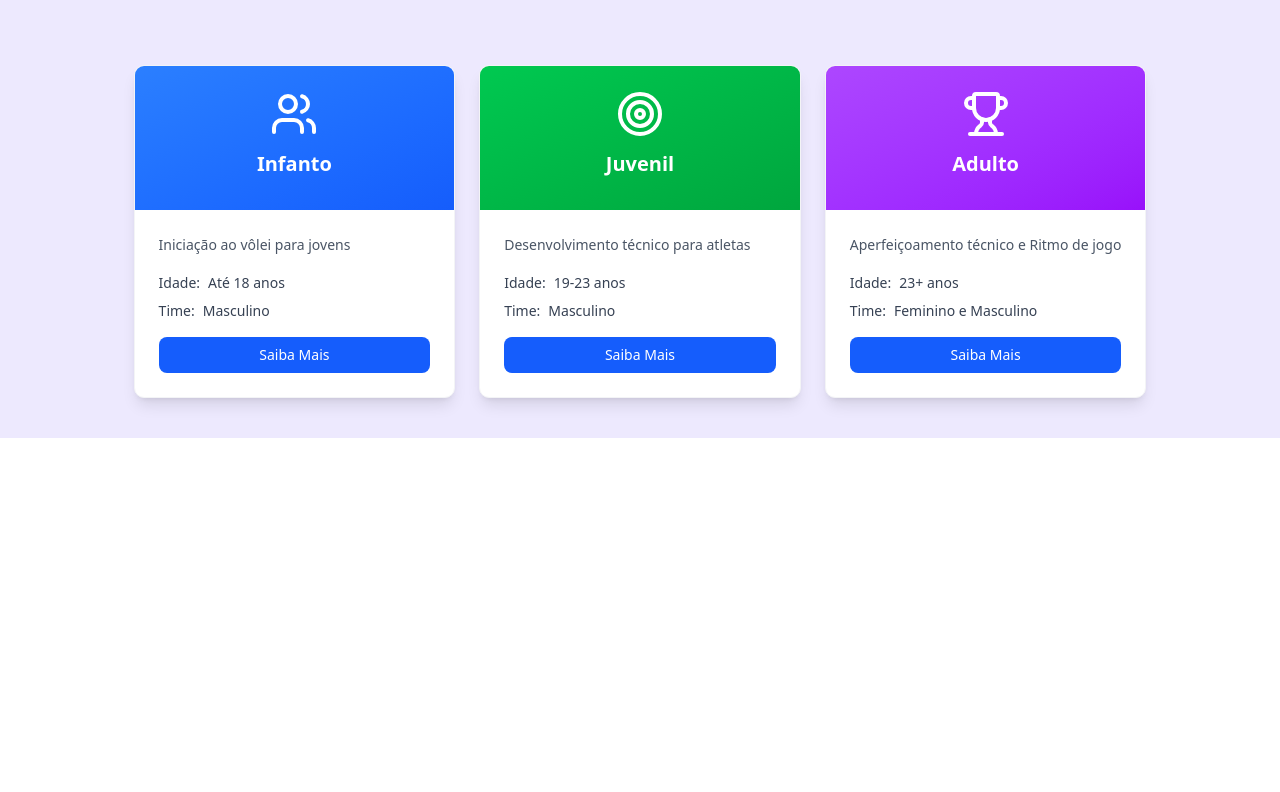
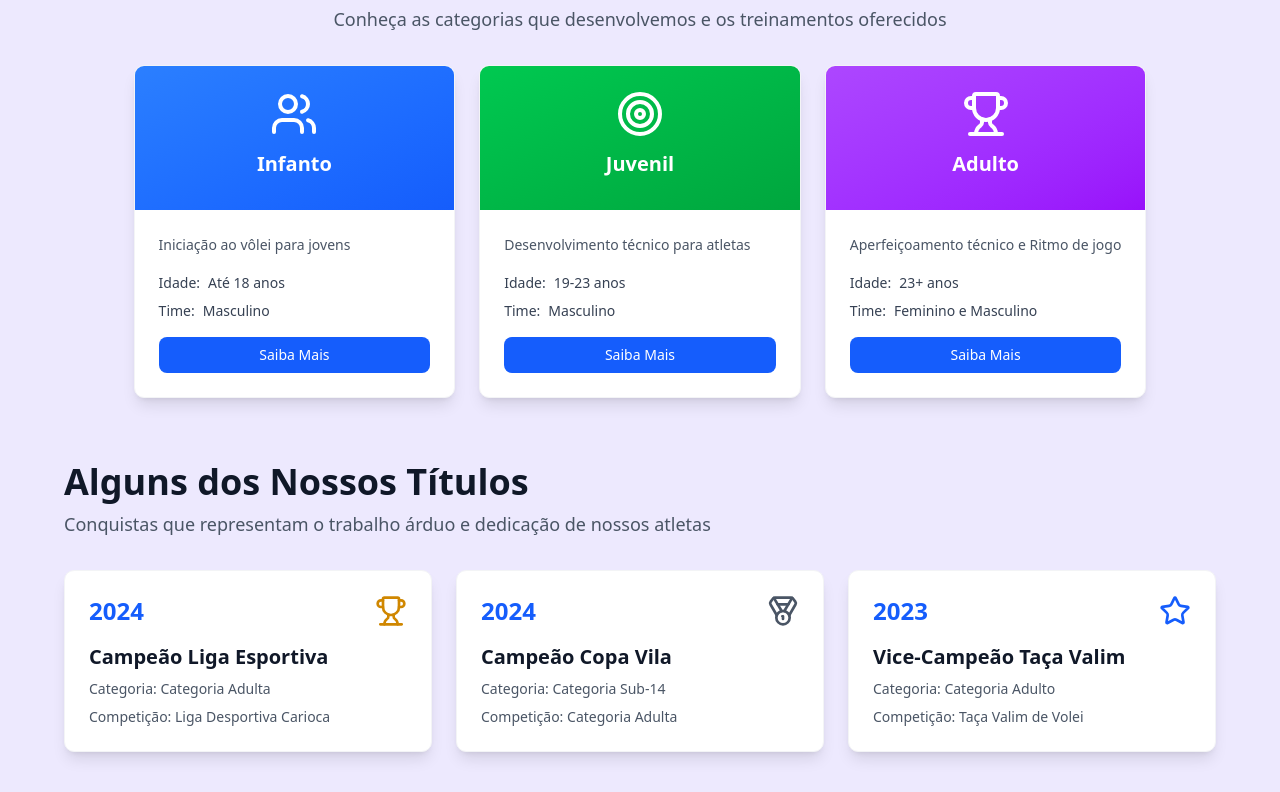
Before and after one commit to DaniloDevs/duques-volei, a Next.js app: page / in a window 1280 px wide. Shown: the part 2577-3369 px from the top of the page. Before the commit the page ends 3015 px from the top, so only its background shows below. Built offline with nearby package versions, Linux system fonts and the light colour scheme.

Commit message:
Feat: add titulo section

```diff
--- a/src/app/(home)/page.tsx
+++ b/src/app/(home)/page.tsx
@@ -3,8 +3,6 @@ import Hero from "@/components/hero";
 import Sobre from "@/components/sobre";
 import NossoTime from "@/components/nosso-time";
 import Titulos from "@/components/titulos";
-import Contato from "@/components/contato";
-import Footer from "@/components/footer";
 import Banner from "@/components/banner";
 
 export default function Home() {
@@ -13,15 +11,14 @@ export default function Home() {
       <Header />
       <Banner />
 
-      <main className="max-w-6xl mt-4 flex flex-col gap-12 items-center mb-10">
+      <main className="max-w-6xl mt-4 flex flex-col gap-16 items-center mb-10">
         <Hero />
         <Sobre />
-      <NossoTime />
-    {/* <Titulos />
-    <Contato />
+        <NossoTime />
+        <Titulos />
+        {/* <Contato />
     <Footer /> */}
       </main>
-
     </main>
   );
 }
--- a/src/components/nosso-time.tsx
+++ b/src/components/nosso-time.tsx
@@ -33,7 +33,7 @@ const categorias = [
 export default function NossoTime() {
    return (
       <section className="max-w-7xl mx-auto px-4 sm:px-6 lg:px-8">
-         <div className="text-center mb-16">
+         <div className="text-center mb-8">
             <h2 className="text-3xl md:text-4xl font-bold text-gray-900 mb-4">
                Nosso Time
             </h2>
--- a/src/components/titulos.tsx
+++ b/src/components/titulos.tsx
@@ -3,69 +3,42 @@ import { Trophy, Medal, Star } from "lucide-react"
 const titulos = [
    {
       id: 1,
-      ano: "2023",
-      titulo: "Campeão Estadual Sub-16",
-      categoria: "Categoria Sub-16",
-      competicao: "Liga Estadual de Vôlei",
+      ano: "2024",
+      titulo: "Campeão Liga Esportiva",
+      categoria: "Categoria Adulta",
+      competicao: "Liga Desportiva Carioca",
       icon: Trophy,
       cor: "text-yellow-600"
    },
    {
       id: 2,
-      ano: "2023",
-      titulo: "Vice-Campeão Nacional Sub-14",
+      ano: "2024",
+      titulo: "Campeão Copa Vila",
       categoria: "Categoria Sub-14",
-      competicao: "Campeonato Brasileiro",
+      competicao: "Categoria Adulta",
       icon: Medal,
       cor: "text-gray-600"
    },
    {
       id: 3,
-      ano: "2022",
-      titulo: "Campeão Regional Sub-18",
-      categoria: "Categoria Sub-18",
-      competicao: "Copa Regional",
+      ano: "2023",
+      titulo: "Vice-Campeão Taça Valim",
+      categoria: "Categoria Adulto",
+      competicao: "Taça Valim de Volei",
       icon: Star,
       cor: "text-blue-600"
    },
-   {
-      id: 4,
-      ano: "2022",
-      titulo: "3º Lugar Estadual Sub-12",
-      categoria: "Categoria Sub-12",
-      competicao: "Jogos Escolares",
-      icon: Medal,
-      cor: "text-orange-600"
-   },
-   {
-      id: 5,
-      ano: "2021",
-      titulo: "Campeão Municipal Sub-16",
-      categoria: "Categoria Sub-16",
-      competicao: "Liga Municipal",
-      icon: Trophy,
-      cor: "text-yellow-600"
-   },
-   {
-      id: 6,
-      ano: "2021",
-      titulo: "Vice-Campeão Regional Sub-14",
-      categoria: "Categoria Sub-14",
-      competicao: "Copa Regional",
-      icon: Medal,
-      cor: "text-gray-600"
-   }
 ]
 
 export default function Titulos() {
    return (
-      <section id="titulos" className="py-20 bg-gray-50">
-         <div className="max-w-7xl mx-auto px-4 sm:px-6 lg:px-8">
-            <div className="text-center mb-16">
-               <h2 className="text-3xl md:text-4xl font-bold text-gray-900 mb-4">
-                  Nossos Títulos
+      <section id="titulos" className="w-full px-8 md:px-0">
+         <div className="">
+            <div className="text-start mb-8">
+               <h2 className="text-3xl md:text-4xl font-bold text-gray-900 mb-2">
+               Alguns dos Nossos Títulos
                </h2>
-               <p className="text-lg text-gray-600 max-w-2xl mx-auto">
+               <p className="text-lg text-gray-600">
                   Conquistas que representam o trabalho árduo e dedicação de nossos atletas
                </p>
             </div>
@@ -92,35 +65,12 @@ export default function Titulos() {
                            <p><span className="font-medium">Competição:</span> {titulo.competicao}</p>
                         </div>
 
-                        <div className="mt-4 pt-4 border-t border-gray-100">
-                           <span className="inline-block bg-blue-100 text-blue-800 text-xs font-medium px-2.5 py-0.5 rounded">
-                              {titulo.ano}
-                           </span>
-                        </div>
                      </div>
                   )
                })}
             </div>
 
-            <div className="text-center mt-12">
-               <div className="bg-blue-600 rounded-lg p-8 text-white max-w-4xl mx-auto">
-                  <h3 className="text-2xl font-bold mb-4">Estatísticas Impressionantes</h3>
-                  <div className="grid grid-cols-1 md:grid-cols-3 gap-6">
-                     <div>
-                        <div className="text-3xl font-bold mb-2">15+</div>
-                        <div className="text-blue-100">Títulos Conquistados</div>
-                     </div>
-                     <div>
-                        <div className="text-3xl font-bold mb-2">200+</div>
-                        <div className="text-blue-100">Atletas Formados</div>
-                     </div>
-                     <div>
-                        <div className="text-3xl font-bold mb-2">10+</div>
-                        <div className="text-blue-100">Anos de História</div>
-                     </div>
-                  </div>
-               </div>
-            </div>
+
          </div>
       </section>
    )
```
